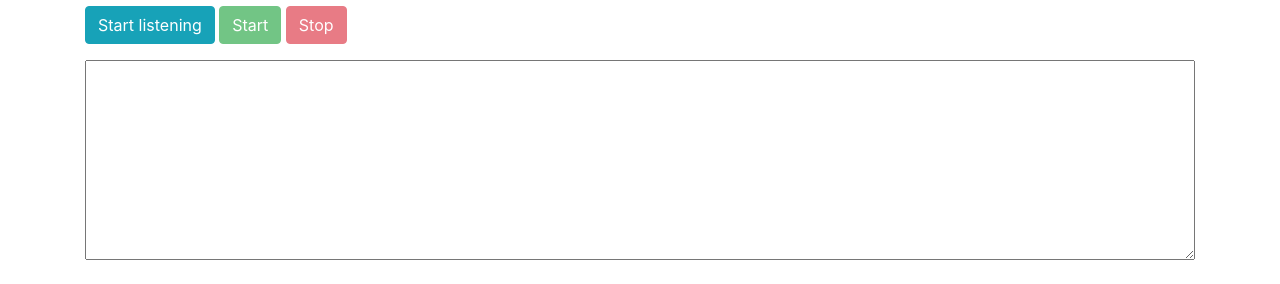
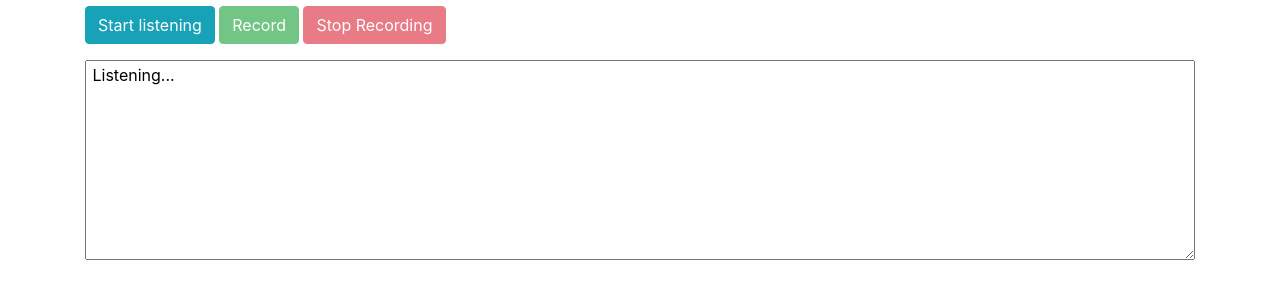
Before and after one commit to ShaliniR8/Voice-emotion-detector-app, a Flask app: page / in a window 1280 px wide. Shown: the part 516-800 px from the top of the page. Run offline with Flask 2, Linux system fonts and the light colour scheme; some libraries are stand-ins or nearby versions.

Commit message:
minor changes

```diff
--- a/templates/index.html
+++ b/templates/index.html
@@ -15,10 +15,10 @@
         <canvas id="analyser" style="width:100%;height:300px;background-color: gray" width="1024" height="500"></canvas>
         <p>
             <button id="init" class="btn btn-info" onclick="unpause()">Start listening</button>
-            <button id="start" class="btn btn-success" onclick="startRecording()" disabled>Start</button>
-            <button id="stop" class="btn btn-danger" onclick="stopRecording()" disabled>Stop</button>
+            <button id="start" class="btn btn-success" onclick="startRecording()" disabled>Record</button>
+            <button id="stop" class="btn btn-danger" onclick="stopRecording()" disabled>Stop Recording</button>
         </p>
-        <textarea id="output" style="width: 100%;height: 200px" readonly></textarea>
+        <textarea id="output" style="width: 100%;height: 200px" readonly> {{context}} </textarea>
     </div>
 
 
--- a/templates/layout.html
+++ b/templates/layout.html
@@ -2,7 +2,7 @@
 <html lang="pl">
 <head>
     <meta charset="UTF-8">
-    <title>Audio GUI</title>
+    <title> Emotion Detector </title>
 
     <link rel="stylesheet" href="https://stackpath.bootstrapcdn.com/bootstrap/4.3.1/css/bootstrap.min.css"
           integrity="sha384-ggOyR0iXCbMQv3Xipma34MD+dH/1fQ784/j6cY/iJTQUOhcWr7x9JvoRxT2MZw1T" crossorigin="anonymous">
```
Also changed, not shown: 2 other files.
